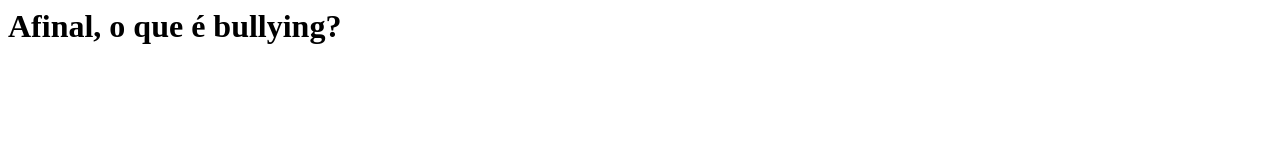
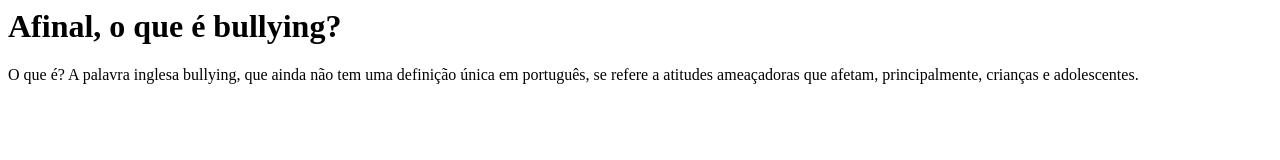
Before and after one commit to mfraga91/Pensamento_1A, a plain HTML site: page index.html in a window 1280 px wide. Drawn offline with Linux system fonts and the light colour scheme.

Commit message:
primeiro parragráfo

```diff
--- a/index.html
+++ b/index.html
@@ -1 +1,2 @@
 <h1>Afinal, o que é bullying?</h1>
+<p>O que é? A palavra inglesa bullying, que ainda não tem uma definição única em português, se refere a atitudes ameaçadoras que afetam, principalmente, crianças e adolescentes.</p>
```
